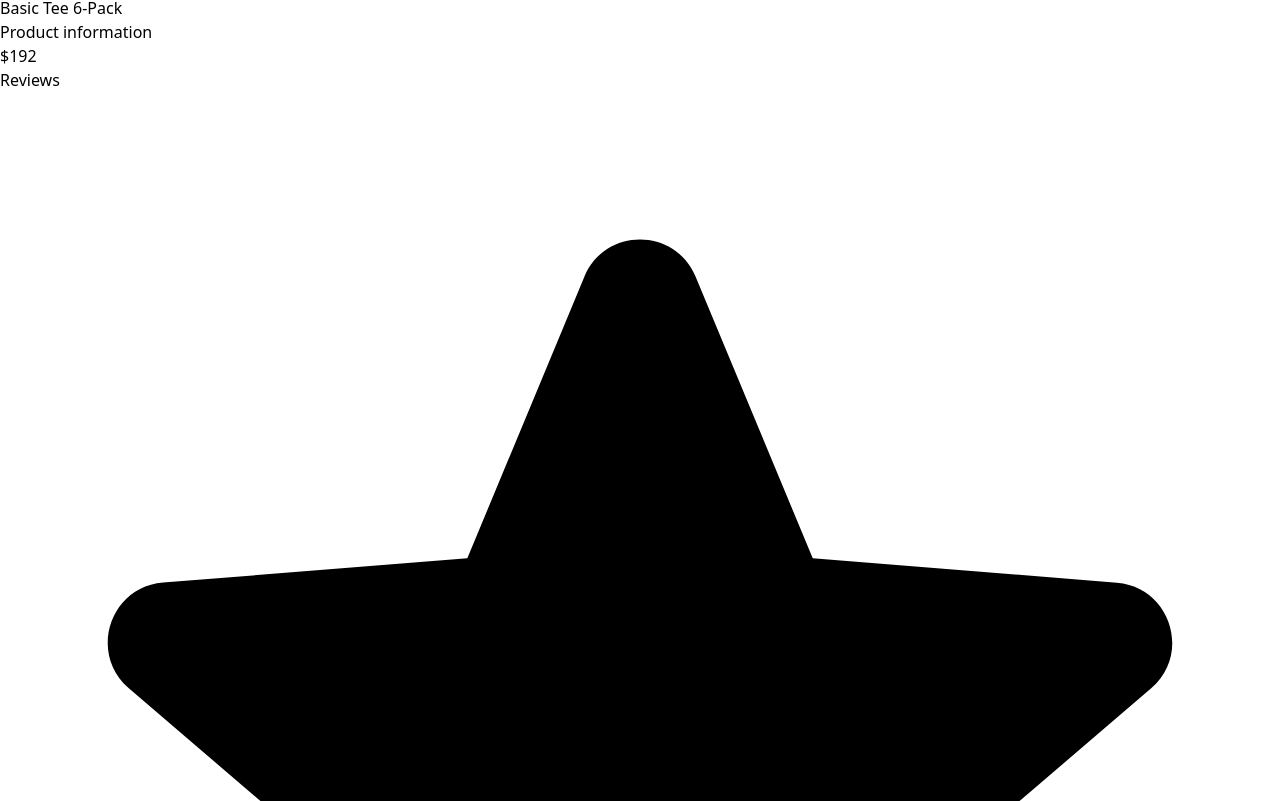
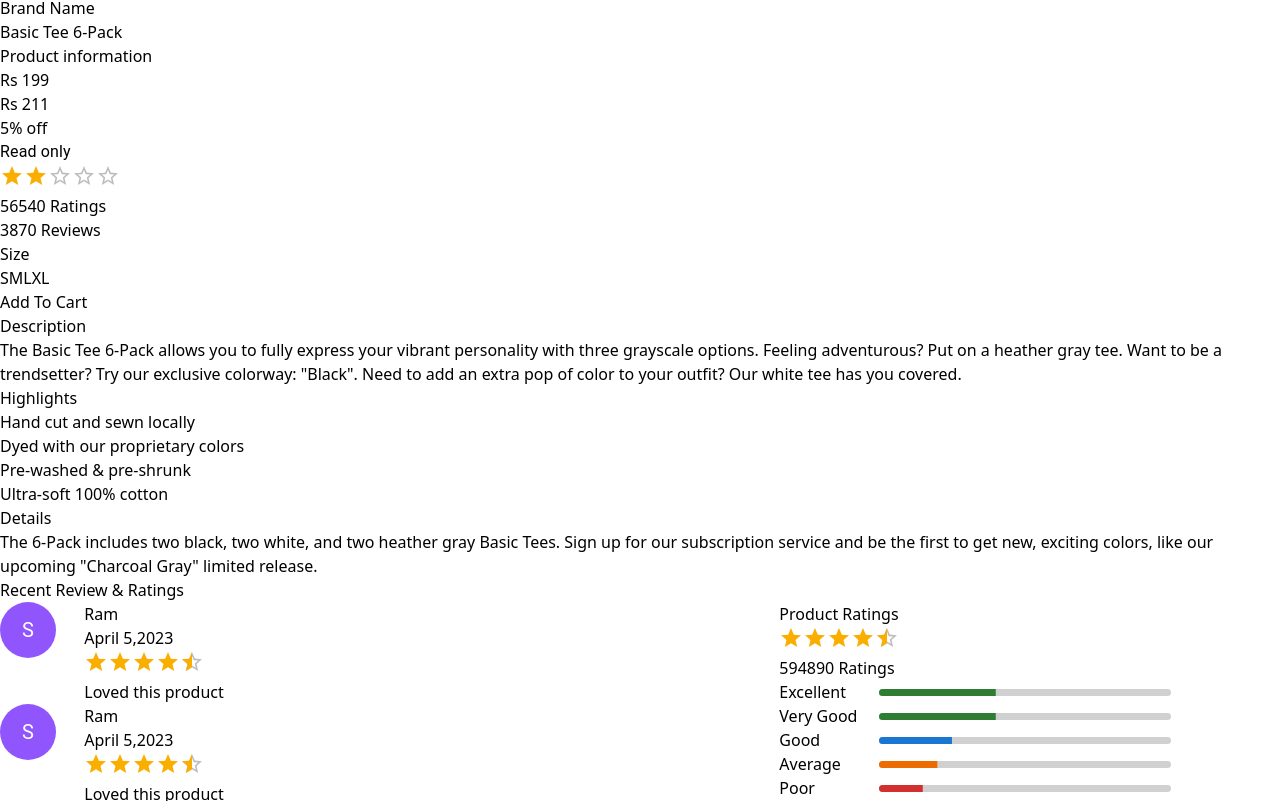
Before and after one commit to KapilBhattarai502/E-Commerce, a React (Vite) app: page / in a window 1280 px wide. Shown: the part 4799-5600 px from the top of the page. Built offline with nearby package versions, Linux system fonts and the light colour scheme.

Commit message:
done for the day

```diff
--- a/src/customer/components/ProductDetails/ProductDetails.jsx
+++ b/src/customer/components/ProductDetails/ProductDetails.jsx
@@ -22,8 +22,16 @@
 "use client";
 
 import { useState } from "react";
-import { StarIcon } from "@heroicons/react/20/solid";
-import { Radio, RadioGroup } from "@headlessui/react";
+import Rating from "@mui/material/Rating";
+import Typography from "@mui/material/Typography";
+import { Button, Radio, RadioGroup } from "@headlessui/react";
+import Grid from "@mui/material/Grid";
+import ProductReviewCard from "./ProductReviewCard";
+import Box from "@mui/material/Box";
+import { styled } from "@mui/material/styles";
+import LinearProgress, {
+  linearProgressClasses,
+} from "@mui/material/LinearProgress";
 
 const product = {
   name: "Basic Tee 6-Pack",
@@ -57,14 +65,10 @@ const product = {
     { name: "Black", class: "bg-gray-900", selectedClass: "ring-gray-900" },
   ],
   sizes: [
-    { name: "XXS", inStock: false },
-    { name: "XS", inStock: true },
     { name: "S", inStock: true },
     { name: "M", inStock: true },
     { name: "L", inStock: true },
     { name: "XL", inStock: true },
-    { name: "2XL", inStock: true },
-    { name: "3XL", inStock: true },
   ],
   description:
     'The Basic Tee 6-Pack allows you to fully express your vibrant personality with three grayscale options. Feeling adventurous? Put on a heather gray tee. Want to be a trendsetter? Try our exclusive colorway: "Black". Need to add an extra pop of color to your outfit? Our white tee has you covered.',
@@ -86,9 +90,22 @@ function classNames(...classes) {
 export default function ProductDetails() {
   const [selectedColor, setSelectedColor] = useState(product.colors[0]);
   const [selectedSize, setSelectedSize] = useState(product.sizes[2]);
+  const [ratingvalue, setratingValue] = useState(3);
+  const BorderLinearProgress = styled(LinearProgress)(({ theme }) => ({
+    height: 10,
+    borderRadius: 5,
+    [`&.${linearProgressClasses.colorPrimary}`]: {
+      backgroundColor:
+        theme.palette.grey[theme.palette.mode === "light" ? 200 : 800],
+    },
+    [`& .${linearProgressClasses.bar}`]: {
+      borderRadius: 5,
+      backgroundColor: theme.palette.mode === "light" ? "#1a90ff" : "#308fe8",
+    },
+  }));
 
   return (
-    <div className="bg-white">
+    <div className="bg-white lg:px-20">
       <div className="pt-6">
         <nav aria-label="Breadcrumb">
           <ol
@@ -139,25 +156,26 @@ export default function ProductDetails() {
               />
             </div>
             <div className="flex flex-wrap space-x-5 justify-center">
-            {product.images.map((image,index)=>{
-                return(<div className="aspect-h-2 aspect-w-3 overflow-hidden rounded-lg max-w-[5rem] max-h-[5rem] mt-4">
+              {product.images.map((image, index) => {
+                return (
+                  <div className="aspect-h-2 aspect-w-3 overflow-hidden rounded-lg max-w-[5rem] max-h-[5rem] mt-4">
                     <img
                       alt={image.alt}
                       src={image.src}
                       className="h-full w-full object-cover object-center"
                     />
-              </div>)
-              })
-
-            }
-
-
+                  </div>
+                );
+              })}
             </div>
           </div>
           {/* Product info */}
           <div className="lg:col-span-1 max-auto max-w-2xl px-4 pb-16 sm:px-6 lg:max-w-7xl lg:px-8 lg:pb-24">
             <div className="lg:col-span-2">
-              <h1 className="text-lg ">
+              <h1 className="text-lg lg:text-xl font-semibold text-gray-900">
+                Brand Name
+              </h1>
+              <h1 className="text-lg lg:text-xl  text-gray-900 opacity-60 pt-1">
                 {product.name}
               </h1>
             </div>
@@ -165,85 +183,43 @@ export default function ProductDetails() {
             {/* Options */}
             <div className="mt-4 lg:row-span-3 lg:mt-0">
               <h2 className="sr-only">Product information</h2>
-              <p className="text-3xl tracking-tight text-gray-900">
-                {product.price}
-              </p>
+              <div className="flex space-x-5 items-center text-lg lg:text-xl text-gray-900 mt-6">
+                <p className="font-semibold">Rs 199</p>
+                <p className="oapcity-50 line-through">Rs 211</p>
+                <p className="text-green-500 font-semibold">5% off</p>
+              </div>
 
               {/* Reviews */}
               <div className="mt-6">
-                <h3 className="sr-only">Reviews</h3>
-                <div className="flex items-center">
-                  <div className="flex items-center">
-                    {[0, 1, 2, 3, 4].map((rating) => (
-                      <StarIcon
-                        key={rating}
-                        aria-hidden="true"
-                        className={classNames(
-                          reviews.average > rating
-                            ? "text-gray-900"
-                            : "text-gray-200",
-                          "h-5 w-5 flex-shrink-0"
-                        )}
+                <div className="flex items-center gap-3">
+                  <Typography className="sr-only" component="legend">
+                    Read only
+                  </Typography>
+                  <Rating
+                    name="simple-controlled"
+                    value={2}
+                    onChange={(event, newValue) => {
+                      setratingValue(newValue);
+                    }}
                   />
-                    ))}
-                  </div>
-                  <p className="sr-only">{reviews.average} out of 5 stars</p>
-                  <a
-                    href={reviews.href}
-                    className="ml-3 text-sm font-medium text-indigo-600 hover:text-indigo-500"
-                  >
-                    {reviews.totalCount} reviews
-                  </a>
+                  <p className="opacity-50 text-sm">56540 Ratings</p>
+                  <p className="ml-3 text-sm font-medium text-indigo-600 hover:text-indigo-500">
+                    3870 Reviews
+                  </p>
                 </div>
               </div>
 
               <form className="mt-10">
-                {/* Colors */}
-                <div>
-                  <h3 className="text-sm font-medium text-gray-900">Color</h3>
-
-                  <fieldset aria-label="Choose a color" className="mt-4">
-                    <RadioGroup
-                      value={selectedColor}
-                      onChange={setSelectedColor}
-                      className="flex items-center space-x-3"
-                    >
-                      {product.colors.map((color) => (
-                        <Radio
-                          key={color.name}
-                          value={color}
-                          aria-label={color.name}
-                          className={classNames(
-                            color.selectedClass,
-                            "relative -m-0.5 flex cursor-pointer items-center justify-center rounded-full p-0.5 focus:outline-none data-[checked]:ring-2 data-[focus]:data-[checked]:ring data-[focus]:data-[checked]:ring-offset-1"
-                          )}
-                        >
-                          <span
-                            aria-hidden="true"
-                            className={classNames(
-                              color.class,
-                              "h-8 w-8 rounded-full border border-black border-opacity-10"
-                            )}
-                          />
-                        </Radio>
-                      ))}
-                    </RadioGroup>
-                  </fieldset>
-                </div>
-
                 {/* Sizes */}
                 <div className="mt-10">
                   <div className="flex items-center justify-between">
                     <h3 className="text-sm font-medium text-gray-900">Size</h3>
-                    <a
-                      href="#"
-                      className="text-sm font-medium text-indigo-600 hover:text-indigo-500"
-                    >
-                      Size guide
-                    </a>
                   </div>
 
-                  <fieldset aria-label="Choose a size" className="mt-4">
+                  <fieldset
+                    aria-label="Choose a size"
+                    className="mt-4 max-w-80"
+                  >
                     <RadioGroup
                       value={selectedSize}
                       onChange={setSelectedSize}
@@ -294,12 +270,9 @@ export default function ProductDetails() {
                   </fieldset>
                 </div>
 
-                <button
-                  type="submit"
-                  className="mt-10 flex w-full items-center justify-center rounded-md border border-transparent bg-indigo-600 px-8 py-3 text-base font-medium text-white hover:bg-indigo-700 focus:outline-none focus:ring-2 focus:ring-indigo-500 focus:ring-offset-2"
-                >
-                  Add to bag
-                </button>
+                <Button className="mt-3 bg-indigo-500 px-7 py-4 rounded-lg text-white">
+                  Add To Cart
+                </Button>
               </form>
             </div>
 
@@ -341,6 +314,116 @@ export default function ProductDetails() {
             </div>
           </div>
         </section>
+        {/* Rating and Reviews */}
+        <section>
+          <h1 className="font-semibold text-lg pb-4">
+            Recent Review & Ratings
+          </h1>
+          <div className="border p-5">
+            <Grid container spacing={7}>
+              <Grid item xs={7}>
+                <div className="space-y-5">
+                  {[1, 1, 1].map(() => {
+                    return <ProductReviewCard />;
+                  })}
+                </div>
+              </Grid>
+              <Grid item xs={5}>
+                <h1 className="text-xl font-semibold pb-1">Product Ratings</h1>
+                <div className="flex items-center gap-3">
+                  <Rating
+                    name="read-only"
+                    value={4.6}
+                    precision={0.5}
+                    readOnly
+                  />
+                  <p className="opacity-60">594890 Ratings</p>
+                </div>
+                <Box className="mt-5 py-2">
+                  <Grid container alignItems={"center"} gap={2} >
+                    <Grid item xs={2}>
+                      <p>Excellent</p>
+                    </Grid>
+                    <Grid item xs={7}>
+                      <LinearProgress
+                        sx={{ bgcolor: "#d0d0d0",height:7, borderRadius: 4 }}
+                        variant="determinate"
+                        value={40}
+                        color="success"
+                      />
+                    </Grid>
+
+
+                  </Grid>
+                  <Grid container alignItems={"center"} gap={2} className="mt-3">
+                    <Grid item xs={2}>
+                      <p>Very Good</p>
+                    </Grid>
+                    <Grid item xs={7}>
+                      <LinearProgress
+                        sx={{ bgcolor: "#d0d0d0",height:7, borderRadius: 4 }}
+                        variant="determinate"
+                        value={40}
+                        color="success"
+                      />
+                    </Grid>
+
+
+                  </Grid>
+                  <Grid container alignItems={"center"} gap={2} className="mt-3">
+                    <Grid item xs={2}>
+                      <p>Good</p>
+                    </Grid>
+                    <Grid item xs={7}>
+                      <LinearProgress
+                        sx={{ bgcolor: "#d0d0d0", height: 7, borderRadius: 4 }}
+                        variant="determinate"
+                        value={25}
+                        color="primary"
+                      />
+                    </Grid>
+
+
+                  </Grid>
+                  <Grid container alignItems={"center"} gap={2} className="mt-3">
+                    <Grid item xs={2}>
+                      <p>Average</p>
+                    </Grid>
+                    <Grid item xs={7}>
+                      <LinearProgress
+                        sx={{ bgcolor: "#d0d0d0", height: 7, borderRadius: 4 }}
+                        variant="determinate"
+                        value={20}
+                        color="warning"
+                      />
+                    </Grid>
+
+
+                  </Grid>
+                  <Grid container alignItems={"center"} gap={2} className="mt-3">
+                    <Grid item xs={2}>
+                      <p>Poor</p>
+                    </Grid>
+                    <Grid item xs={7}>
+                      <LinearProgress
+                        sx={{ bgcolor: "#d0d0d0", height: 7, borderRadius: 4 }}
+                        variant="determinate"
+                        value={15}
+                        color="error"
+
+                      />
+                    </Grid>
+
+
+                  </Grid>
+
+                </Box>
+
+
+              </Grid>
+            </Grid>
+          </div>
+        </section>
       </div>
     </div>
   );
--- /dev/null
+++ b/src/customer/components/ProductDetails/ProductReviewCard.jsx
@@ -0,0 +1,39 @@
+import React from "react";
+import Grid from "@mui/material/Grid";
+import Box from "@mui/material/Box";
+import Avatar from "@mui/material/Avatar";
+import Rating from "@mui/material/Rating";
+
+const ProductReviewCard = () => {
+  return (
+    <div>
+      <Grid container spaceing={2} gap={3}>
+        <Grid item xs={1}>
+          <Box>
+            <Avatar
+              className="text-white"
+              sx={{ width: 56, height: 56, bgcolor: "#9155fd" }}
+            >
+          S
+            </Avatar>
+          </Box>
+        </Grid>
+        <Grid item xs={9}>
+          <div className="space-y-2">
+            <div>
+              <p className="font-semibold text-lg">Ram</p>
+              <p className="opacity-70">April 5,2023</p>
+            </div>
+          </div>
+          <Rating value={4.5} name="half-rating" readOnly precision={0.5}/>
+          <p>
+           Loved this product
+
+          </p>
+        </Grid>
+      </Grid>
+    </div>
+  );
+};
+
+export default ProductReviewCard;
```
Lines whose indentation alone changed are shown as unchanged.
